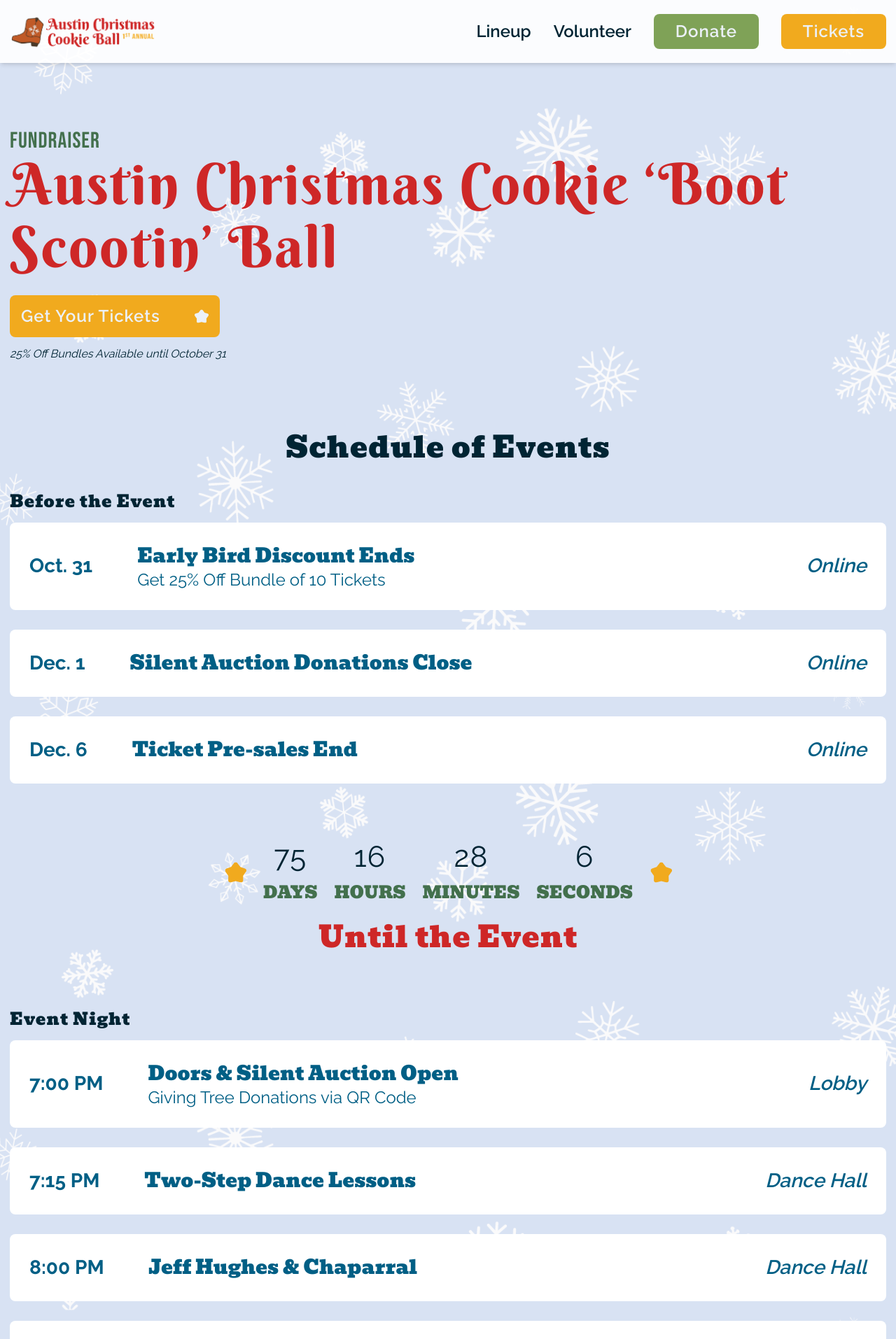
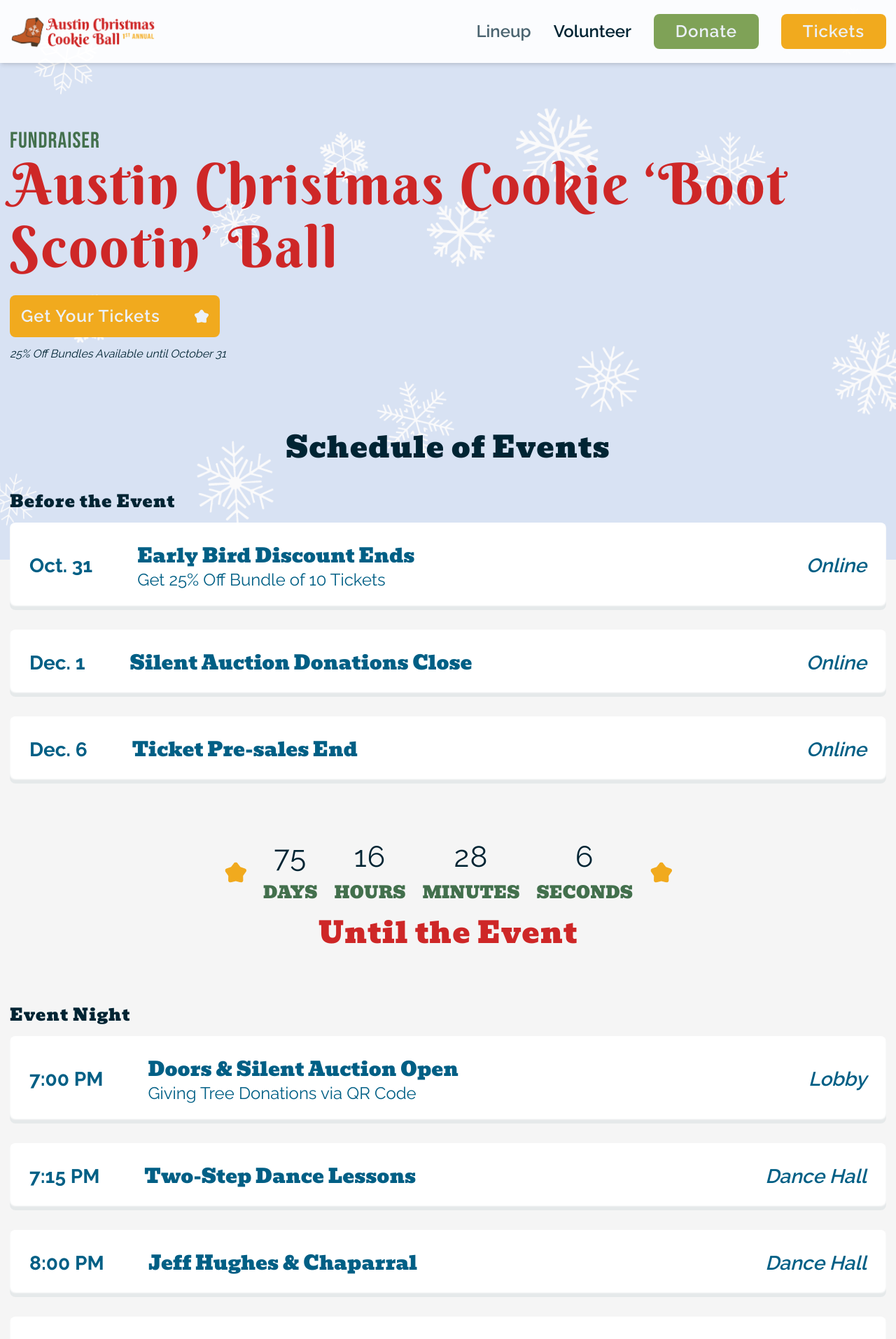
Before and after one commit to joshua-cano/austinchristmascookieball, a Next.js app: page /lineup in a window 1280 px wide. Shown: the top 1914 px of the page at 70% size. Built offline with nearby package versions, Linux system fonts and the light colour scheme.

Commit message:
Added maps link, gif, inner shadow to lineup event, fix spacing, fixed background image in mobile, and active page in desktop menu

```diff
--- a/next.config.mjs
+++ b/next.config.mjs
@@ -1,4 +1,13 @@
 /** @type {import('next').NextConfig} */
-const nextConfig = {};
+const nextConfig = {
+  images: {
+    remotePatterns: [
+      {
+        protocol: "https",
+        hostname: "fonts.gstatic.com",
+      },
+    ],
+  },
+};
 
 export default nextConfig;
--- a/src/app/layout.tsx
+++ b/src/app/layout.tsx
@@ -20,12 +20,6 @@ const bevan = localFont({
   variable: "--font-bevan",
   weight: "400 900",
 });
-
-// const raleway = localFont({
-//   src: "./fonts/Raleway.ttf",
-//   variable: "--font-raleway",
-//   weight: "100 200 300 400 500 600 700 900",
-// });
 
 const raleway = Raleway({
   subsets: ["latin"],
@@ -53,10 +47,16 @@ export default function RootLayout({
       lang="en"
       className={`${raleway.variable} ${berkshireSwash.variable} ${bebasNeue.variable} ${bevan.variable} ${christmas.variable} antialiased`}
     >
-      <body className="text-primary-solstice bg-hero bg-no-repeat bg-cover bg-fixed bg-neutral-background">
-        <Header />
-        {children}
-        <Footer />
+      <body className="text-primary-solstice">
+        <div
+          className="fixed h-screen w-screen bg-hero bg-neutral-background bg-no-repeat bg-cover
+          -z-10"
+        ></div>
+        <div className="relative z-10">
+          <Header />
+          {children}
+          <Footer />
+        </div>
       </body>
     </html>
   );
--- a/src/app/lineup/page.tsx
+++ b/src/app/lineup/page.tsx
@@ -40,7 +40,7 @@ const Lineup = () => {
         <h3 className="text-h3 font-bevan mb-4">Before the Event</h3>
 
         <div className="flex flex-col gap-5 md:gap-7">
-          <div className="bg-white rounded-lg space-y-5 p-5 text-secondary-blue md:space-y-0 md:p-7 md:flex md:items-center md:gap-16">
+          <div className="bg-white rounded-lg space-y-5 p-5 text-secondary-blue md:space-y-0 md:p-7 md:flex md:items-center md:gap-16 shadow-custom">
             <p className="text-schTime">Oct. 31</p>
             <div className="mr-auto">
               <p className="text-schName font-bevan">
@@ -51,7 +51,7 @@ const Lineup = () => {
             <p className="text-schLocation italic">Online</p>
           </div>
 
-          <div className="bg-white rounded-lg space-y-5 p-5 text-secondary-blue md:space-y-0 md:p-7 md:flex md:items-center md:gap-16">
+          <div className="bg-white rounded-lg space-y-5 p-5 text-secondary-blue md:space-y-0 md:p-7 md:flex md:items-center md:gap-16 shadow-custom">
             <p className="text-schTime">Dec. 1</p>
             <p className="text-schName font-bevan mr-auto">
               Silent Auction Donations Close
@@ -59,7 +59,7 @@ const Lineup = () => {
             <p className="text-schLocation italic">Online</p>
           </div>
 
-          <div className="bg-white rounded-lg space-y-5 p-5 text-secondary-blue md:space-y-0 md:p-7 md:flex md:items-center md:gap-16">
+          <div className="bg-white rounded-lg space-y-5 p-5 text-secondary-blue md:space-y-0 md:p-7 md:flex md:items-center md:gap-16 shadow-custom">
             <p className="text-schTime">Dec. 6</p>
             <p className="text-schName font-bevan mr-auto">
               Ticket Pre-sales End
@@ -69,7 +69,7 @@ const Lineup = () => {
         </div>
       </section>
 
-      <section className="max-w-screen-xl mx-auto px-default py-20 space-y-5">
+      <section className="max-w-screen-xl mx-auto px-default py-20 space-y-default">
         <div className="flex flex-col md:flex-row items-center justify-center gap-6">
           <Icons.star className="text-secondary-goldstar size-8" />
           <CountdownTimer targetDate={targetDate} />
@@ -84,7 +84,7 @@ const Lineup = () => {
         <h3 className="text-h3 font-bevan mb-4">Event Night</h3>
 
         <div className="flex flex-col gap-5 md:gap-7">
-          <div className="bg-white rounded-lg space-y-5 p-5 text-secondary-blue md:space-y-0 md:p-7 md:flex md:items-center md:gap-16">
+          <div className="bg-white rounded-lg space-y-5 p-5 text-secondary-blue md:space-y-0 md:p-7 md:flex md:items-center md:gap-16 shadow-custom">
             <p className="text-schTime">7:00 PM</p>
             <div className="mr-auto">
               <p className="text-schName font-bevan">
@@ -97,7 +97,7 @@ const Lineup = () => {
             <p className="text-schLocation italic">Lobby</p>
           </div>
 
-          <div className="bg-white rounded-lg space-y-5 p-5 text-secondary-blue md:space-y-0 md:p-7 md:flex md:items-center md:gap-16">
+          <div className="bg-white rounded-lg space-y-5 p-5 text-secondary-blue md:space-y-0 md:p-7 md:flex md:items-center md:gap-16 shadow-custom">
             <p className="text-schTime">7:15 PM</p>
             <p className="text-schName font-bevan mr-auto">
               Two-Step Dance Lessons
@@ -105,7 +105,7 @@ const Lineup = () => {
             <p className="text-schLocation italic">Dance Hall</p>
           </div>
 
-          <div className="bg-white rounded-lg space-y-5 p-5 text-secondary-blue md:space-y-0 md:p-7 md:flex md:items-center md:gap-16">
+          <div className="bg-white rounded-lg space-y-5 p-5 text-secondary-blue md:space-y-0 md:p-7 md:flex md:items-center md:gap-16 shadow-custom">
             <p className="text-schTime">8:00 PM</p>
             <p className="text-schName font-bevan mr-auto">
               Jeff Hughes & Chaparral
@@ -113,7 +113,7 @@ const Lineup = () => {
             <p className="text-schLocation italic">Dance Hall</p>
           </div>
 
-          <div className="bg-white rounded-lg space-y-5 p-5 text-secondary-blue md:space-y-0 md:p-7 md:flex md:items-center md:gap-16">
+          <div className="bg-white rounded-lg space-y-5 p-5 text-secondary-blue md:space-y-0 md:p-7 md:flex md:items-center md:gap-16 shadow-custom">
             <p className="text-schTime">9:00 PM</p>
             <p className="text-schName font-bevan mr-auto">
               Silent Auction Closes
--- a/src/app/page.tsx
+++ b/src/app/page.tsx
@@ -6,7 +6,6 @@ import blueBoltLogo from "../../public/blue-bolt-logo.png";
 import majorLogo from "../../public/major-danger-studio-logo.png";
 import cookiesLogo from "../../public/cookies-logo.png";
 import cookie from "../../public/cookie.png";
-import cake from "../../public/cake.png";
 import newHopeLogo from "../../public/newhope.png";
 import catDog from "../../public/cat-dog.png";
 import { Icons } from "@/components/icons";
@@ -37,14 +36,16 @@ export default function Home() {
                 New Hope Animal Rescue
               </a>
             </p>
-            <div className="flex items-start gap-2">
-              <p className="font-christmas font-bold text-calloutsm text-secondary">
+            <div className="flex items-start sm:items-center gap-2">
+              <p className="font-christmas font-bold text-calloutsm text-secondary sm:order-2">
                 Hosted by Mark Edwards in celebration of his 60th Birthday
               </p>
               <Image
-                src={cake}
+                src="https://fonts.gstatic.com/s/e/notoemoji/latest/1f382/512.webp"
+                width={50}
+                height={50}
                 alt="cake"
-                className="sm:hidden flex-shrink-0"
+                className="sm:order-1 flex-shrink-0"
               />
             </div>
 
@@ -108,9 +109,13 @@ export default function Home() {
               <div>
                 <p className="font-bold">
                   Scottish Rite Theater{" "}
-                  <span className="text-bodyxs underline font-normal underline-offset-2 ml-2">
+                  <a
+                    href="https://www.google.com/maps/place/Austin+Scottish+Rite+Theater/@30.2862466,-97.7452655,16z/data=!4m6!3m5!1s0x8644b59e3ea94b9d:0x5d0413613afefd66!8m2!3d30.2799773!4d-97.7406312!16s%2Fm%2F0k2kbrv?entry=ttu&g_ep=EgoyMDI0MDkxOC4xIKXMDSoASAFQAw%3D%3D"
+                    target="_blank"
+                    className="text-bodyxs underline font-normal underline-offset-2 ml-2"
+                  >
                     map
-                  </span>
+                  </a>
                 </p>
                 <p>207 W 18th Street</p>
                 <p>Austin, TX 78701</p>
--- a/src/components/footer.tsx
+++ b/src/components/footer.tsx
@@ -6,7 +6,7 @@ import Link from "next/link";
 
 export const Footer = () => {
   return (
-    <footer className="p-8 md:pt-20 max-w-screen-xl mx-auto">
+    <footer className="px-8 pt-[46px] pb-8 md:pt-20 max-w-screen-xl mx-auto">
       <div className="md:grid md:grid-cols-2 md:gap-8">
         <div>
           <Image src={logo} alt="logo" width={270} className="mb-5" />
--- a/src/components/main-nav.tsx
+++ b/src/components/main-nav.tsx
@@ -1,21 +1,39 @@
+"use client";
+
 import Link from "next/link";
 import Image from "next/image";
 import logo from "../../public/logo.png";
 import { Button } from "./ui/button";
 
+import { usePathname } from "next/navigation";
+
 export function MainNav() {
+  const path = usePathname();
+
   return (
     <div className="max-w-screen-xl mx-auto hidden lg:flex md:justify-between">
       <Link href="/">
         <Image src={logo} width={210} alt="Logo" />
       </Link>
       <nav className="flex items-center gap-8 text-body font-semibold">
-        <Link className="hover:underline underline-offset-8" href="/lineup">
-          Lineup
-        </Link>
-        <Link className="hover:underline underline-offset-8" href="/volunteer">
-          Volunteer
-        </Link>
+        {path === "/lineup" ? (
+          <p className="opacity-70">Lineup</p>
+        ) : (
+          <Link className="hover:underline underline-offset-8" href="/lineup">
+            Lineup
+          </Link>
+        )}
+
+        {path === "/volunteer" ? (
+          <p className="opacity-70">Volunteer</p>
+        ) : (
+          <Link
+            className="hover:underline underline-offset-8"
+            href="/volunteer"
+          >
+            Volunteer
+          </Link>
+        )}
         <Button
           asChild
           variant="secondary"
--- a/tailwind.config.ts
+++ b/tailwind.config.ts
@@ -11,6 +11,9 @@ const config: Config = {
   ],
   theme: {
     extend: {
+      boxShadow: {
+        custom: "inset 0px -6px 2px 0px hsla(var(--primary-solstice) / 0.1)",
+      },
       colors: {
         background: "hsl(var(--background))",
         foreground: "hsl(var(--foreground))",
```
